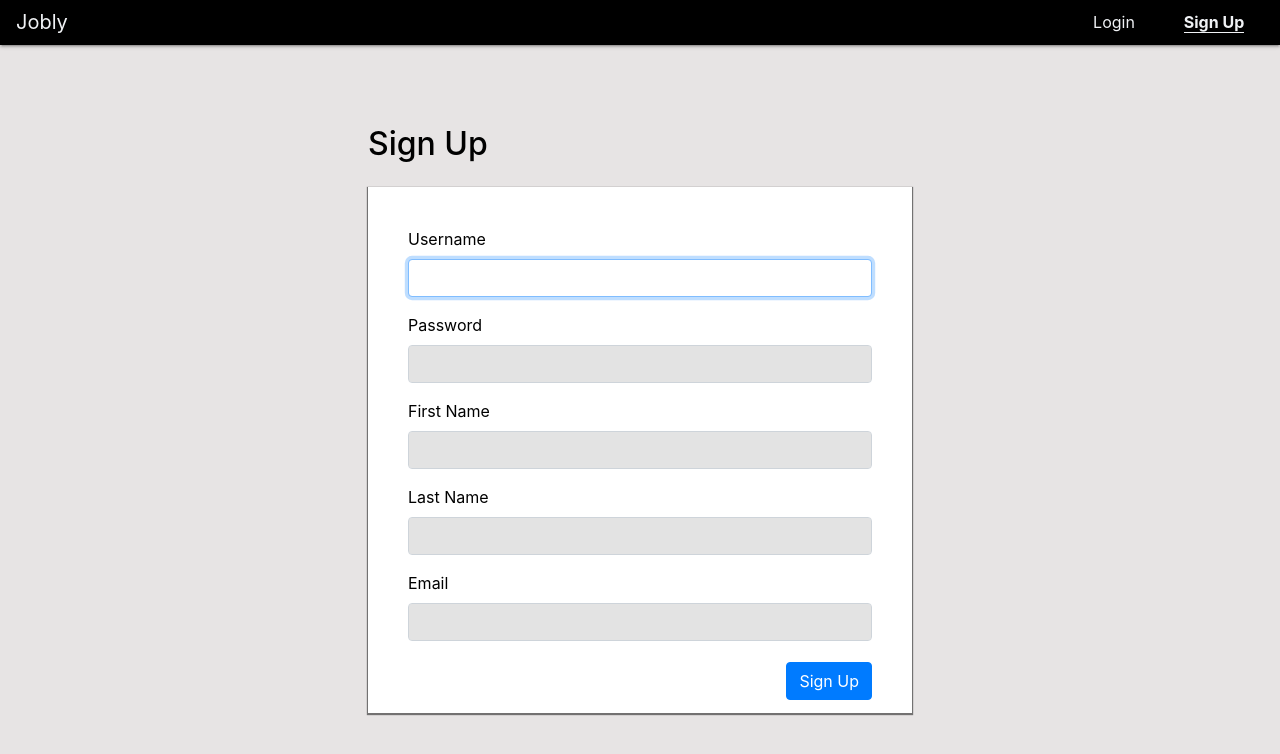
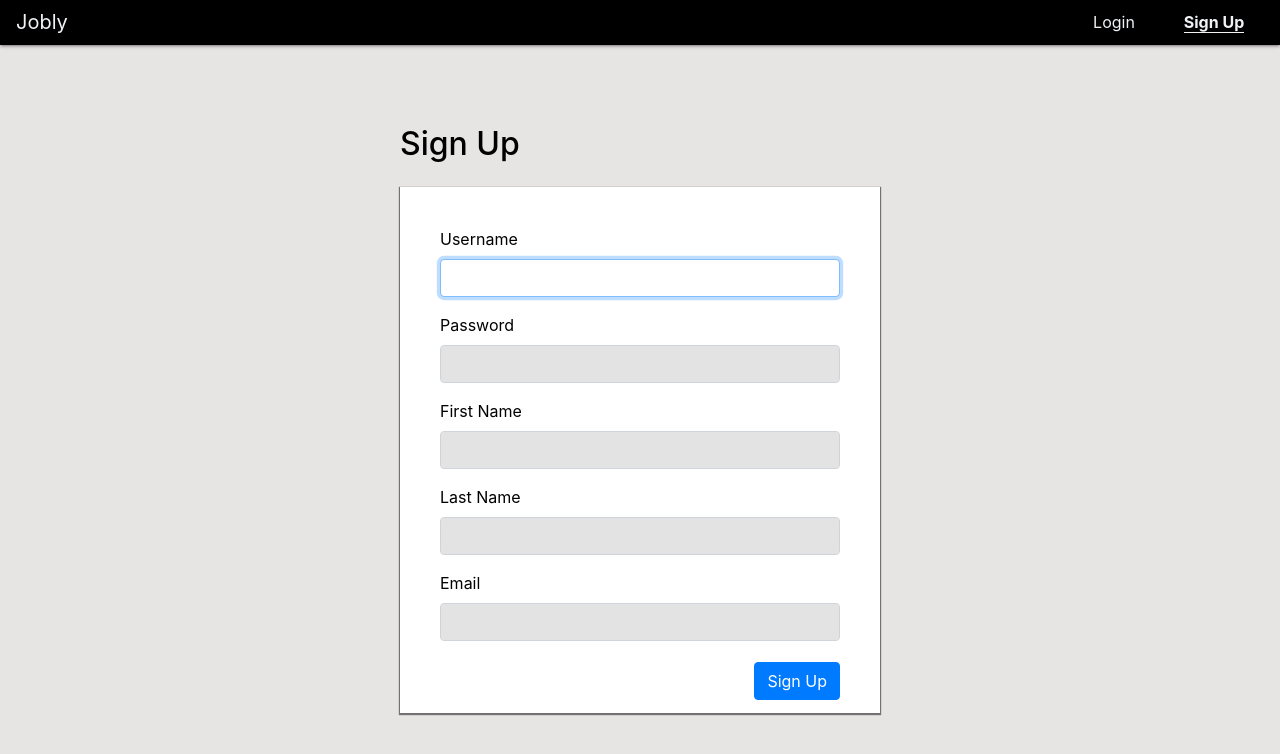
Before and after one commit to dferes/ExpressReactJobly, a React (Create React App) app: page /signup in a window 1280 px wide. Shown: the top 754 px of the page. Built offline with nearby package versions, Linux system fonts and the light colour scheme; no server answers.

Commit message:
Adjusted the styles

```diff
--- a/src/Login.css
+++ b/src/Login.css
@@ -23,7 +23,7 @@
 .login-form-div {
   width: 50vw;
   min-width: 19em;
-  max-width: 34em;
+  max-width: 30em;
   margin-top: -2.5em;
 }
 
--- a/src/Signup.css
+++ b/src/Signup.css
@@ -23,7 +23,7 @@
  .signup-form-div {
   width: 50vw;
   min-width: 19em;
-  max-width: 34em;
+  max-width: 30em;
   margin-top: -2.5em;
 }
 
```
